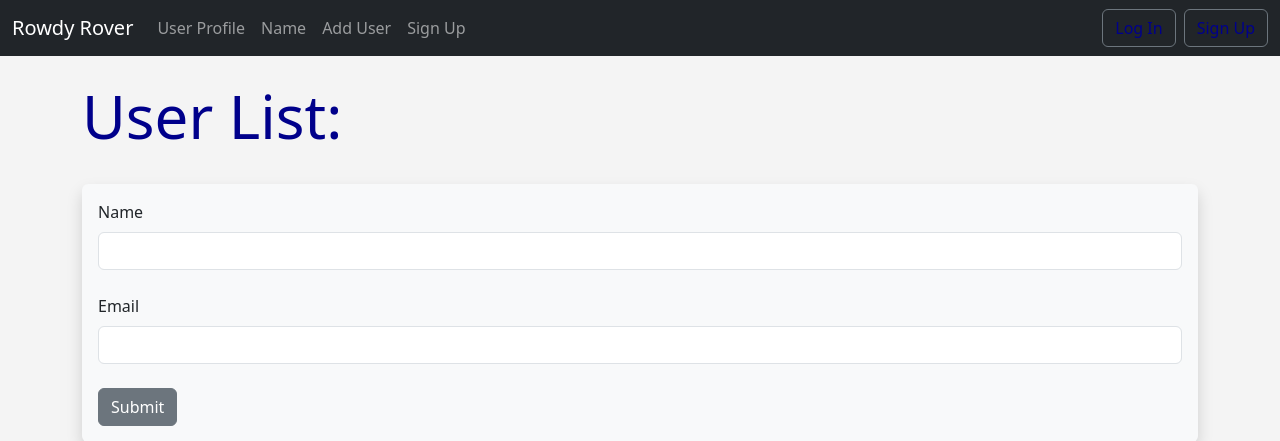
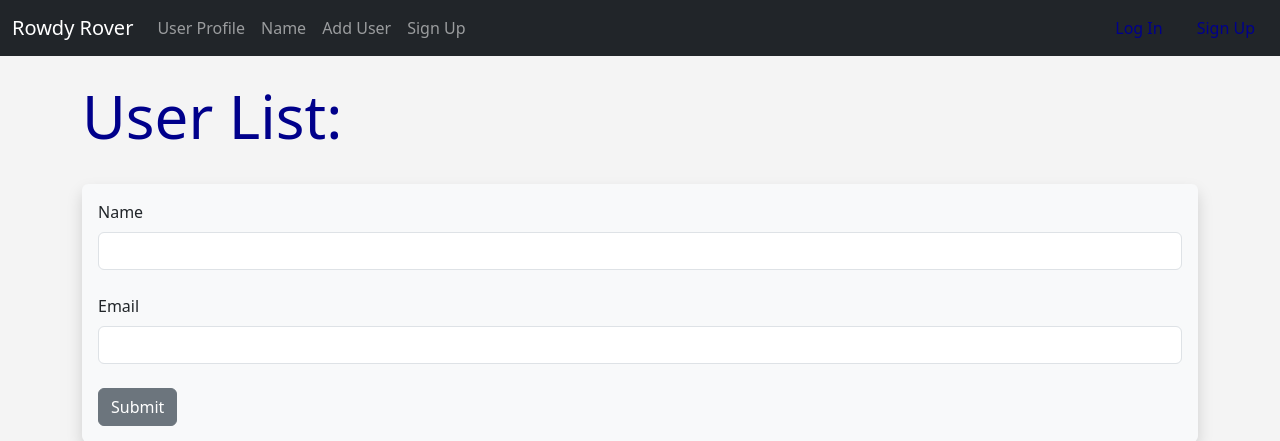
Before and after one commit to ErikBurdett/RoverWeb, a Flask app: page /user/add in a window 1280 px wide. Shown: the top 441 px of the page. Run offline with Flask 3, Linux system fonts and the light colour scheme; some libraries are stand-ins or nearby versions.

Commit message:
Update navbar.html

```diff
--- a/api/templates/navbar.html
+++ b/api/templates/navbar.html
@@ -25,8 +25,8 @@
 
         </ul>
         <form class="d-flex">
-          <button class="btn btn-outline-secondary me-2" type="button" style="color: darkblue">Log In</button>
-          <button class="btn btn-outline-secondary" type="button" style="color: darkblue">Sign Up</button>
+          <button class="btn me-2" type="button" style="color: darkblue">Log In</button>
+          <button class="btn" type="button" style="color: darkblue">Sign Up</button>
         </form>
       </div>
     </div>
```
